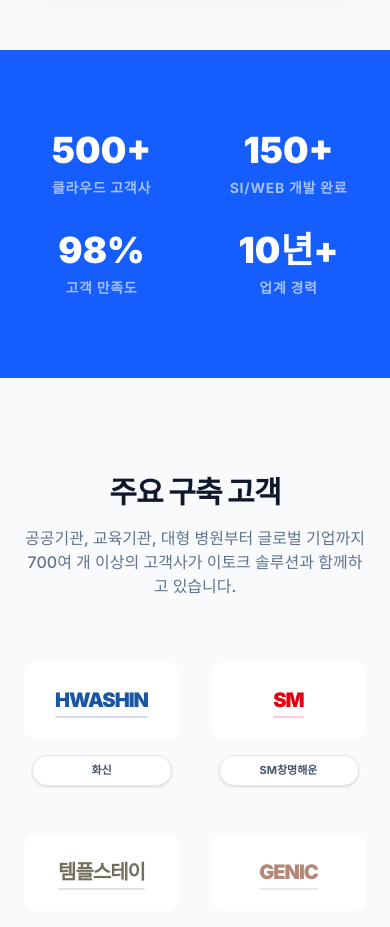
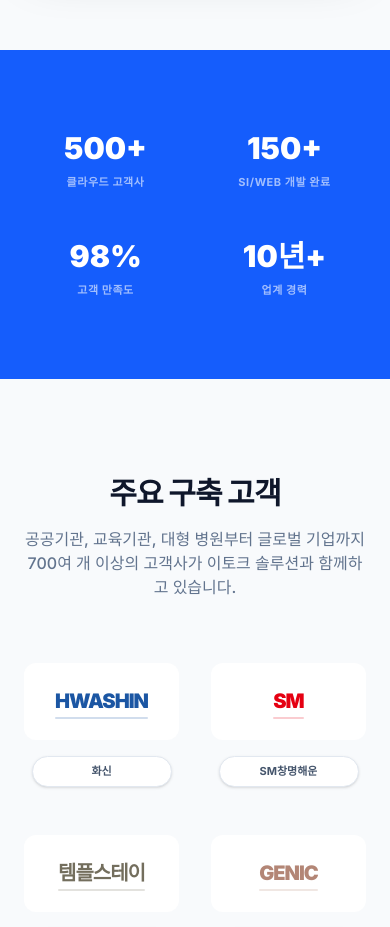
Before and after one commit to chy690-commits/etalkslt-website, a React (Vite) app: page / in a window 390 px wide. Shown: the part 5660-6587 px from the top of the page. Built offline with nearby package versions, Linux system fonts and the light colour scheme.

Commit message:
Refactor stats section layout and text styles

```diff
--- a/src/App.tsx
+++ b/src/App.tsx
@@ -51,22 +51,22 @@ export default function App() {
         {/* Stats Section */}
         <section className="py-20 bg-blue-600">
           <div className="max-w-7xl mx-auto px-6">
-            <div className="grid grid-cols-2 md:grid-cols-4 gap-8 text-center text-white">
+            <div className="grid grid-cols-2 md:grid-cols-4 gap-y-12 gap-x-4 text-center text-white">
               <div className="space-y-2">
-                <p className="text-4xl md:text-5xl font-black">500+</p>
-                <p className="text-sm font-bold uppercase tracking-wider opacity-60">클라우드 고객사</p>
+                <p className="text-3xl sm:text-4xl md:text-5xl font-black">500+</p>
+                <p className="text-[11px] sm:text-sm font-bold uppercase tracking-wider opacity-60">클라우드 고객사</p>
               </div>
               <div className="space-y-2">
-                <p className="text-4xl md:text-5xl font-black">150+</p>
-                <p className="text-sm font-bold uppercase tracking-wider opacity-60">SI/WEB 개발 완료</p>
+                <p className="text-3xl sm:text-4xl md:text-5xl font-black">150+</p>
+                <p className="text-[11px] sm:text-sm font-bold uppercase tracking-wider opacity-60">SI/WEB 개발 완료</p>
               </div>
               <div className="space-y-2">
-                <p className="text-4xl md:text-5xl font-black">98%</p>
-                <p className="text-sm font-bold uppercase tracking-wider opacity-60">고객 만족도</p>
+                <p className="text-3xl sm:text-4xl md:text-5xl font-black">98%</p>
+                <p className="text-[11px] sm:text-sm font-bold uppercase tracking-wider opacity-60">고객 만족도</p>
               </div>
               <div className="space-y-2">
-                <p className="text-4xl md:text-5xl font-black">10년+</p>
-                <p className="text-sm font-bold uppercase tracking-wider opacity-60">업계 경력</p>
+                <p className="text-3xl sm:text-4xl md:text-5xl font-black">10년+</p>
+                <p className="text-[11px] sm:text-sm font-bold uppercase tracking-wider opacity-60">업계 경력</p>
               </div>
             </div>
           </div>
```
